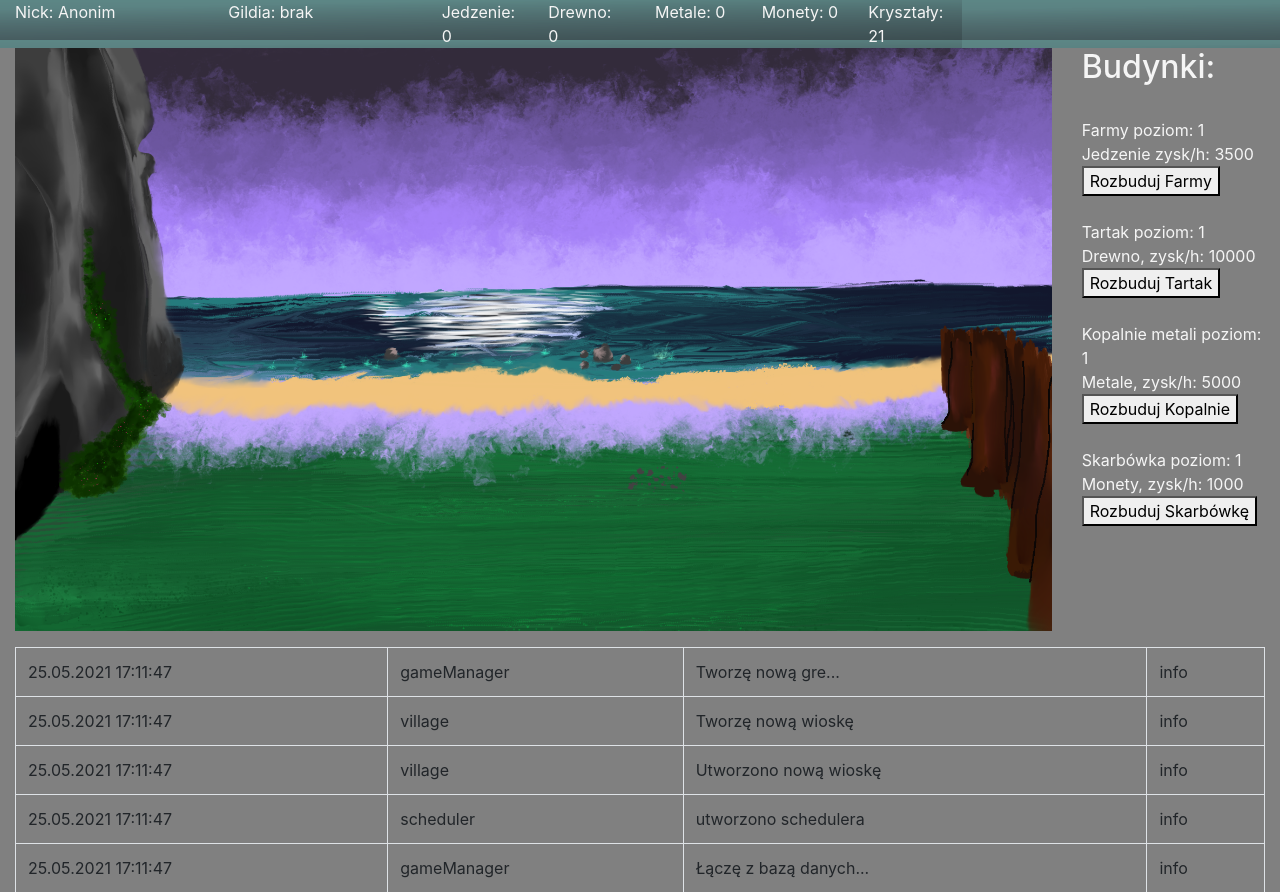
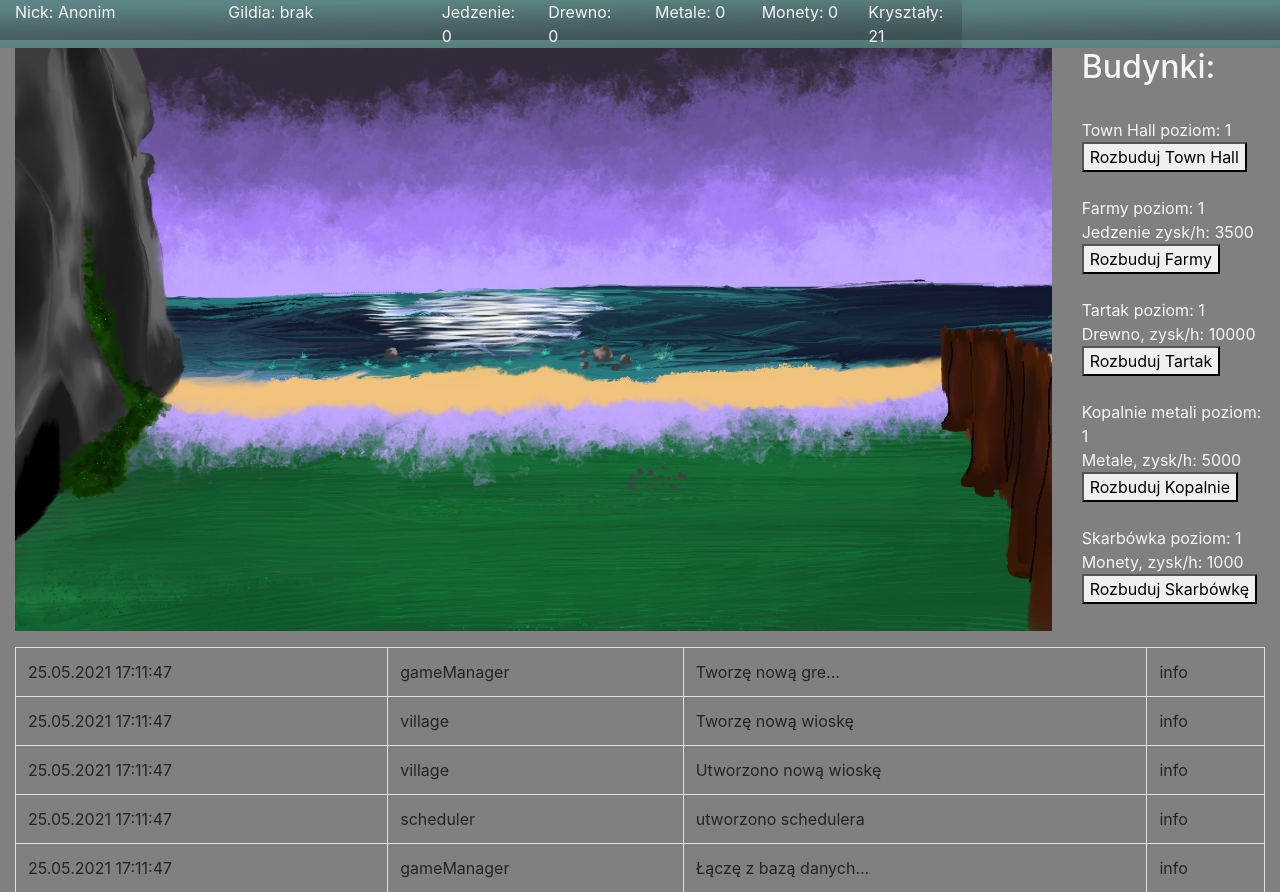
Before and after one commit to Project-Ascension-to-Heaven/Giera, a PHP site: page / in a window 1280 px wide. Shown: the top 892 px of the page. Run offline with PHP 8.4, Linux system fonts and the light colour scheme.

Commit message:
NOWY GUZIK ŁOOOOO

```diff
--- a/sandbox/Interface.php
+++ b/sandbox/Interface.php
@@ -46,6 +46,7 @@
     $smarty->assign('tartakLvl', $v->buildingLVL("tartak"));
     $smarty->assign('kopalniaLvl', $v->buildingLVL("kopalniaMetali"));
     $smarty->assign('skarbowkaLvl', $v->buildingLVL("skarbowka"));
+    $smarty->assign('townHallLvl', $v->buildingLVL("townHall"));
 
     Route::add('/', function() {
         global $smarty, $gm, $v;
@@ -104,6 +105,12 @@
             break;
             case 'skarbowka':
                 $v->upgradeBuilding("skarbowka");
+                $smarty->assign('logArray', $gm->l->getLog());
+
+                $smarty->display('index.tpl');
+            break;
+            case 'townHall':
+                $v->upgradeBuilding("townHall");
                 $smarty->assign('logArray', $gm->l->getLog());
 
                 $smarty->display('index.tpl');
--- a/sandbox/smarty/templates/index.tpl
+++ b/sandbox/smarty/templates/index.tpl
@@ -31,6 +31,10 @@
                 </div>
                 <div class="col-2">
                     <h2>Budynki:</h2> <br>
+                    Town Hall poziom: {$townHallLvl} <br>
+                    <a href="/upgrade/townHall/">
+                        <button>Rozbuduj Town Hall</button>
+                    </a><br><br>
                     Farmy poziom: {$farmyLvl} <br>
                     Jedzenie zysk/h: {$jedzenieGain} <br>
                     <a href="/upgrade/farmy/">
```
